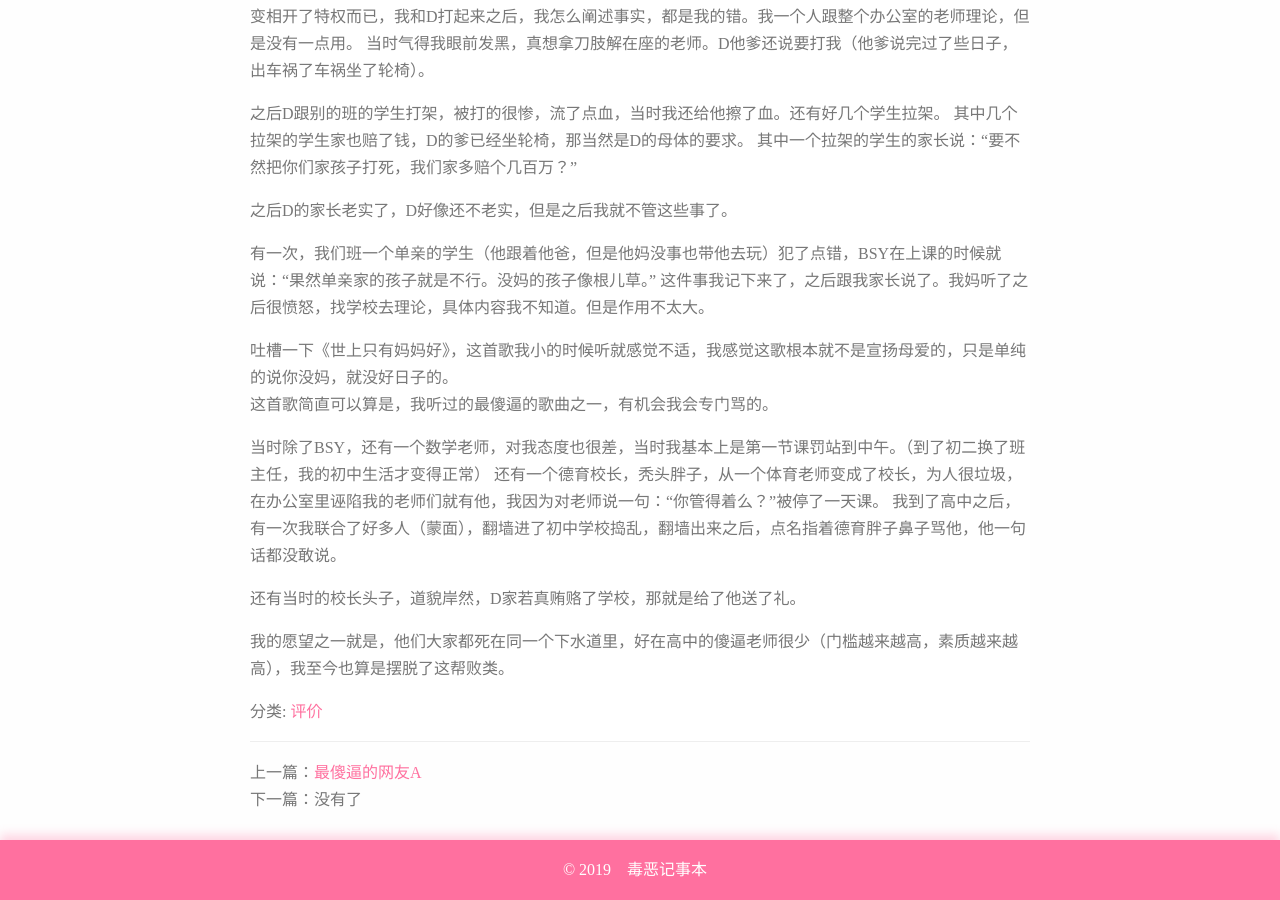
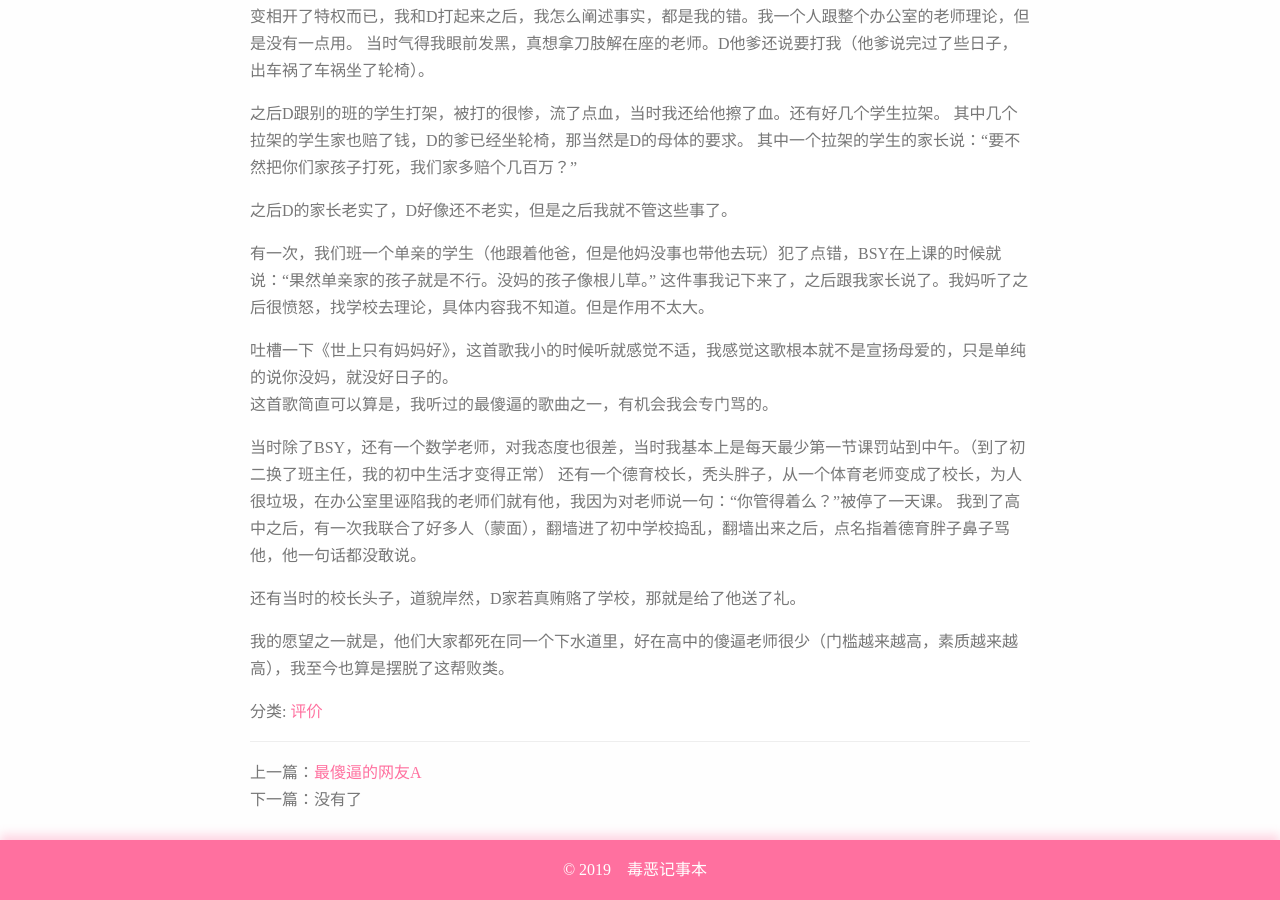
Before and after one commit to telechoc/telechoc.github.io, a Jekyll site: the page built from _posts/2019-03-03-worst-teachers.md, in a window 1280 px wide and 900 px high, scrolled down 1157 px. Built offline with Jekyll 4.4.1, drawn with Linux system fonts in a browser that asks for light colours.

Commit message:
Update 2019-03-03-worst-teachers.md

```diff
--- a/_posts/2019-03-03-worst-teachers.md
+++ b/_posts/2019-03-03-worst-teachers.md
@@ -53,7 +53,7 @@ BSY：咱们都担着他（无视D，鼓励D犯错）
 吐槽一下《世上只有妈妈好》，这首歌我小的时候听就感觉不适，我感觉这歌根本就不是宣扬母爱的，只是单纯的说你没妈，就没好日子的。
 这首歌简直可以算是，我听过的最傻逼的歌曲之一，有机会我会专门骂的。
 
-当时除了BSY，还有一个数学老师，对我态度也很差，当时我基本上是第一节课罚站到中午。（到了初二换了班主任，我的初中生活才变得正常）
+当时除了BSY，还有一个数学老师，对我态度也很差，当时我基本上是每天最少第一节课罚站到中午。（到了初二换了班主任，我的初中生活才变得正常）
 还有一个德育校长，秃头胖子，从一个体育老师变成了校长，为人很垃圾，在办公室里诬陷我的老师们就有他，我因为对老师说一句：“你管得着么？”被停了一天课。
 我到了高中之后，有一次我联合了好多人（蒙面），翻墙进了初中学校捣乱，翻墙出来之后，点名指着德育胖子鼻子骂他，他一句话都没敢说。
 
```
